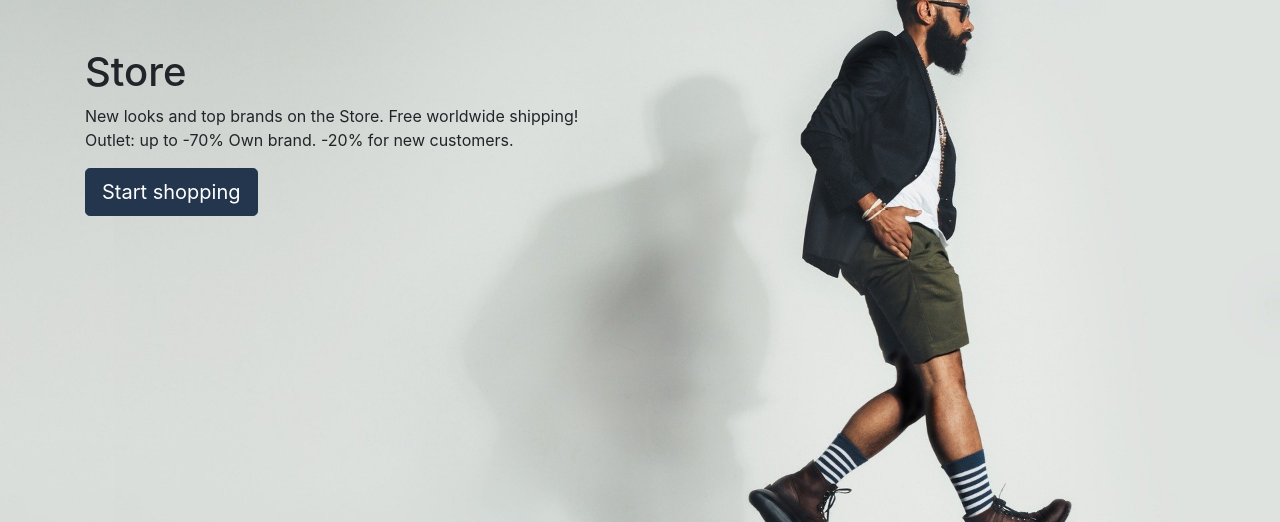
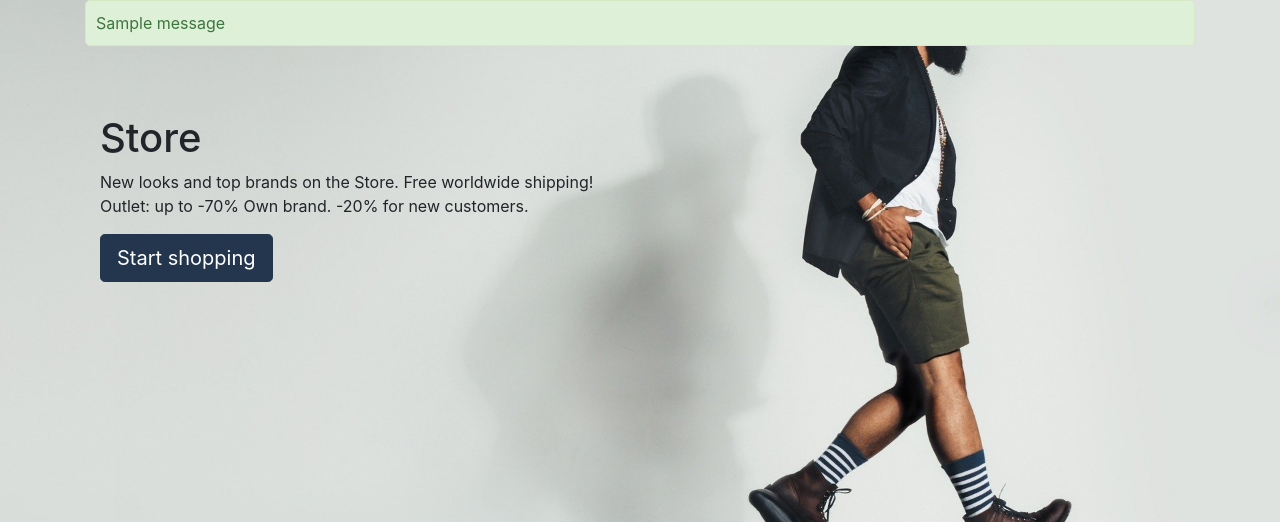
Before and after one commit to Serg-f/f_store, a Django app: page / in a window 1280 px wide. Shown: the part 56-578 px from the top of the page. Run offline with Django 3.2, Linux system fonts and the light colour scheme; tables that the repository leaves empty hold one stand-in row (values such as "Sample post"); one stand-in notice (Sample message) is shown; some libraries are stand-ins or nearby versions.

Commit message:
add display messages on the index after successful login

```diff
--- a/products/templates/products/base.html
+++ b/products/templates/products/base.html
@@ -17,7 +17,7 @@
 
     <!-- Custom styles for this template -->
 
-{#    <link href="{% static 'css/custom.css' %}" rel="stylesheet">#}
+    <link href="{% static 'vendor/css/base_messages.css' %}" rel="stylesheet">
     {% block css %} {% endblock %}
 
 </head>
@@ -66,8 +66,22 @@
     </div>
 </nav>
 
+<div class="container">
+    {% if messages %}
+    <div class="messages">
+        {% for message in messages %}
+        <div class="alert alert-success" role="alert">
+            {{ message }}
+        </div>
+        {% endfor %}
+    </div>
+    {% endif %}
+
+    {% block content %}{% endblock %}
+</div>
+
 <!-- Page Content -->
-{% block content %} {% endblock %}
+{#{% block content %} {% endblock %}#}
 
 {% block footer %} {% endblock %}
 
--- /dev/null
+++ b/static_dir/vendor/css/base_messages.css
@@ -0,0 +1,15 @@
+.messages {
+    margin-bottom: 20px;
+}
+
+.alert {
+    padding: 10px;
+    margin-bottom: 10px;
+    border-radius: 5px;
+}
+
+.alert-success {
+    background-color: #dff0d8;
+    color: #3c763d;
+    border-color: #d6e9c6;
+}
```
Also changed, not shown: db.sqlite3, users/migrations/0003_auto_20230604_1317.py (added).
